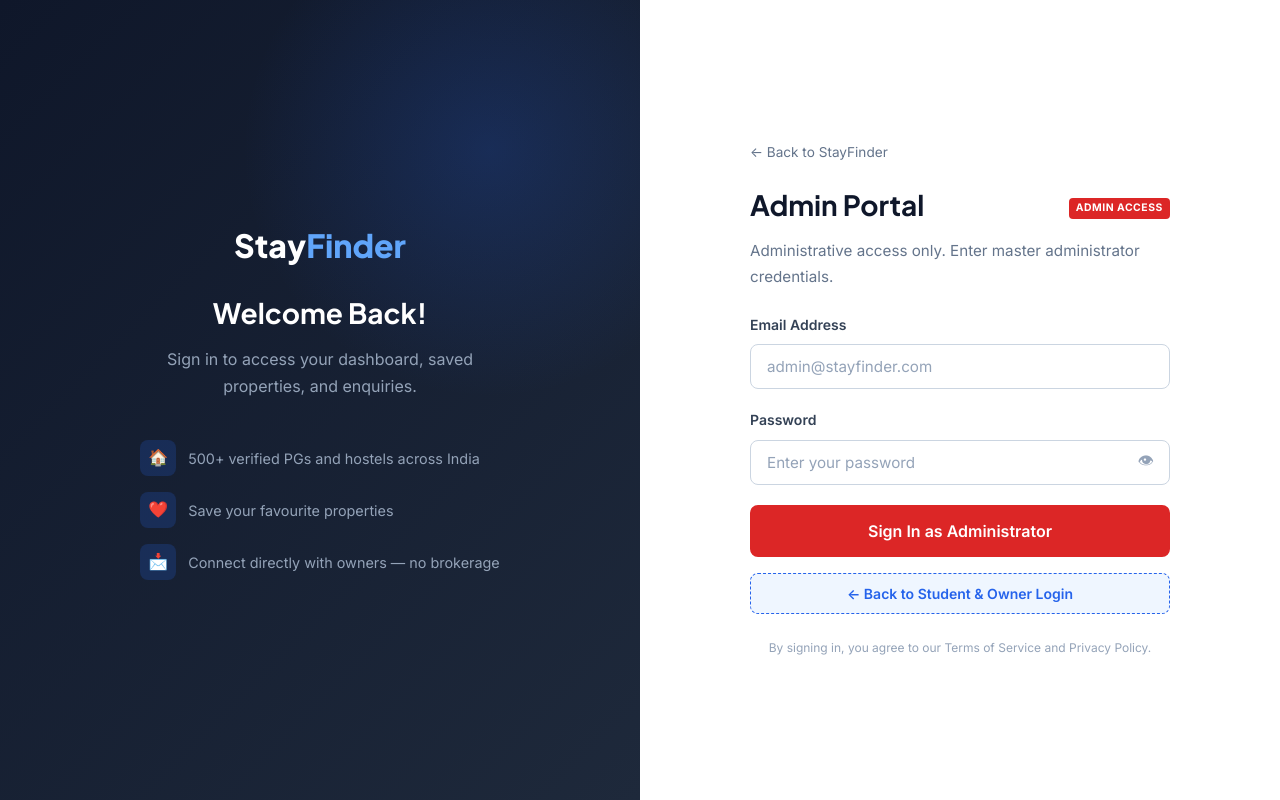
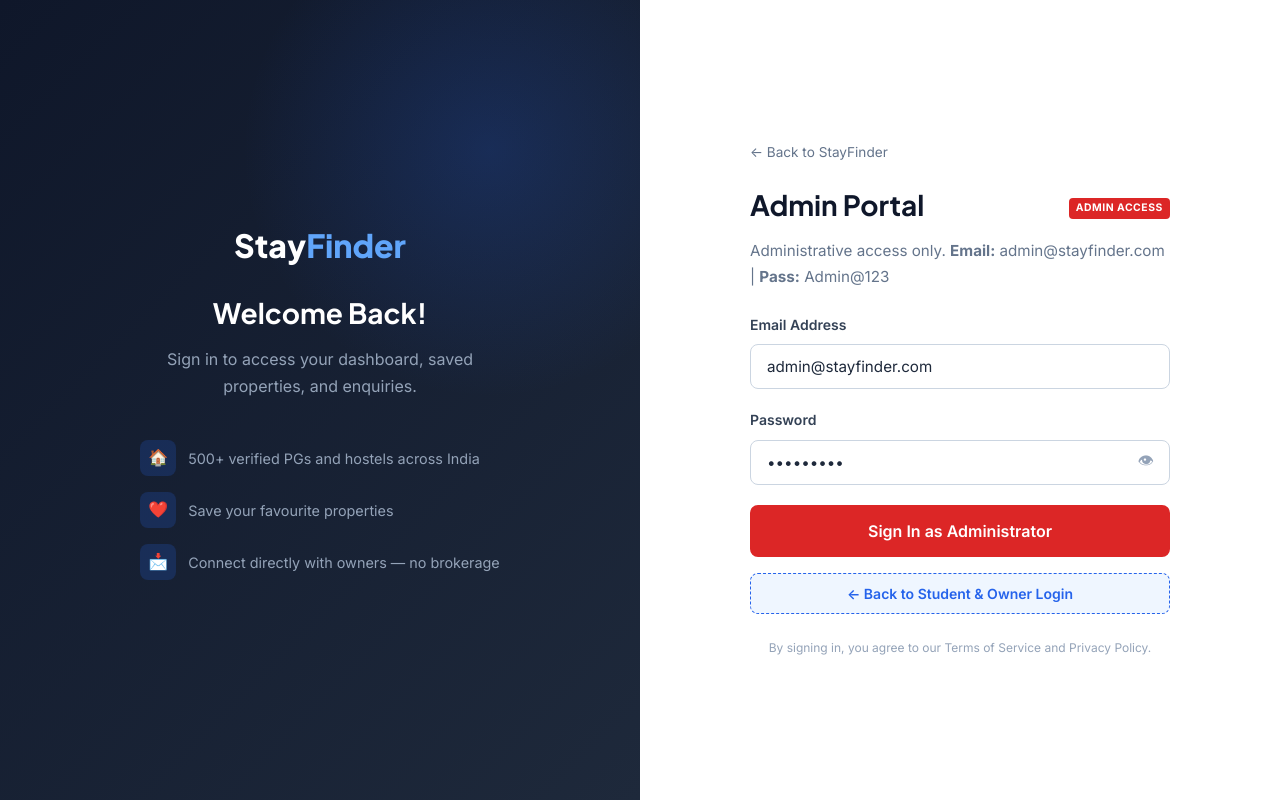
Before and after one commit to kumarabhijeet15726-ux/stay-finder, a website: page frontend/login.html in a window 1280 px wide. Both pictures are taken after a click on the button "🛡️ Admin Login Portal". Drawn offline with Linux system fonts and the light colour scheme.

Commit message:
Auto-fill admin credentials on portal toggle

```diff
--- a/frontend/login.html
+++ b/frontend/login.html
@@ -415,7 +415,7 @@
 
     if (isAdminMode) {
       title.textContent = 'Admin Portal';
-      subtitle.innerHTML = 'Administrative access only. Enter master administrator credentials.';
+      subtitle.innerHTML = 'Administrative access only. <strong>Email:</strong> admin@stayfinder.com | <strong>Pass:</strong> Admin@123';
       tag.style.display = 'inline-block';
       tag.textContent = 'Admin Access';
       tag.style.background = '#DC2626';
@@ -428,6 +428,8 @@
       loginBtn.textContent = 'Sign In as Administrator';
       loginBtn.style.background = '#DC2626';
       loginBtn.style.borderColor = '#DC2626';
+      emailInput.value = 'admin@stayfinder.com';
+      document.getElementById('password').value = 'Admin@123';
       emailInput.placeholder = 'admin@stayfinder.com';
     } else {
       title.textContent = 'Sign In';
```
